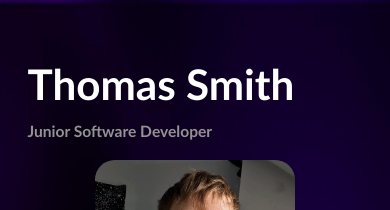
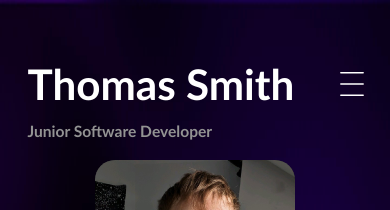
Before and after one commit to Thomas-Smith0176/portfolio, a React (Vite) app: page / in a window 390 px wide. Shown: the top 210 px of the page. Built offline with nearby package versions, Linux system fonts and the light colour scheme.

Commit message:
adds mobile-sidebar component

```diff
--- a/package.json
+++ b/package.json
@@ -14,6 +14,7 @@
     "framer-motion": "^11.0.3",
     "react": "^18.2.0",
     "react-dom": "^18.2.0",
+    "react-icons": "^5.0.1",
     "react-responsive-carousel": "^3.2.23",
     "react-router-dom": "^6.21.3"
   },
--- a/src/App.css
+++ b/src/App.css
@@ -17,6 +17,9 @@ body {
   background-color: #171319;
   font-family: system-ui, -apple-system, BlinkMacSystemFont, 'Segoe UI', Roboto, Oxygen, Ubuntu, Cantarell, 'Open Sans', 'Helvetica Neue', sans-serif;
   color: white;
+}
+.sidebar-mobile {
+  display: none;
 }
 
 .link {
@@ -456,6 +459,11 @@ a:hover {
   .contact-icon {
     height: 30px
   }
+  /* .home-header {
+    display: grid;
+    grid-template-columns: 3fr 1fr;
+    grid-template-rows: 1fr;
+  } */
 }
 
 @media only screen and (max-width: 560px) {
@@ -483,6 +491,10 @@ a:hover {
   }
   .sidebar {
     display: none;
+  }
+  .sidebar-mobile {
+    display: grid;
+    color: white
   }
   .project {
     display: grid;
@@ -516,3 +528,38 @@ a:hover {
     height: 20px;
   }
 }
+
+
+.navbar {
+  display: flex;
+  align-items: left;
+}
+.menu-bars {
+  margin-left: 2rem;
+  font-size: 2rem;
+  background: none;
+  color: white;
+  position: absolute;
+  left: 78%;
+  top: 8%
+}
+.menu-bars:hover {
+  color: #6a6a6a;
+}
+.nav-menu {
+  background-color: #171319;
+  width: 70vw;
+  height: 100vh;
+  display: flex;
+  justify-content: center;
+  position: fixed;
+  top: 0;
+  right: -100%;
+  transition: 850ms;
+  z-index: 10;
+  box-shadow: -10px 5px 20px rgba(0, 0, 0, 0.8);
+}
+.nav-menu.active {
+  right: 0;
+  transition: 350ms;
+}
--- a/src/Componets/Home.jsx
+++ b/src/Componets/Home.jsx
@@ -2,6 +2,7 @@ import { motion } from "framer-motion";
 import ContactCard from './ContactCard';
 import Header from './Header';
 import ProfileCard from './ProfileCard';
+import Sidebar from "./Sidebar";
 
 const Home = () => {
     return (
@@ -10,8 +11,10 @@ const Home = () => {
 animate={{ y: 0, opacity: 1 }}
 transition={{duration: 1.3,ease: [0.6, -0.05, 0.01, 0.99]}}>
         <section className="home">
-
+        <div className="home-header">
         <Header/>
+        <Sidebar/>
+        </div>
         <ProfileCard/>
         <ContactCard/>
         </section>
--- /dev/null
+++ b/src/Componets/Sidebar.jsx
@@ -0,0 +1,32 @@
+import { useState } from "react";
+import { CiMenuBurger } from "react-icons/ci";
+import { Link } from "react-router-dom";
+import { IoCloseOutline } from "react-icons/io5";
+
+const Sidebar = () => {
+
+    const [sidebar, setSidebar] = useState(false);
+
+    function showSidebar() {
+        setSidebar(!sidebar)
+    };
+
+    return (
+        <section className="sidebar-mobile">
+            <div className="navbar">
+                <Link to="#" className="menu-bars">
+                    <CiMenuBurger onClick={showSidebar}/>
+                </Link>
+            </div>
+            <nav className={sidebar ? 'nav-menu active' : 'nav-menu'}>
+                <div>
+                <Link to='#' className="menu-bars">
+                    <IoCloseOutline onClick={showSidebar}/>
+                </Link>
+                </div>
+            </nav>
+        </section>
+    )
+};
+
+export default Sidebar;
```
Also changed, not shown: 1 other file (tests, documents, lock files or other folders).
